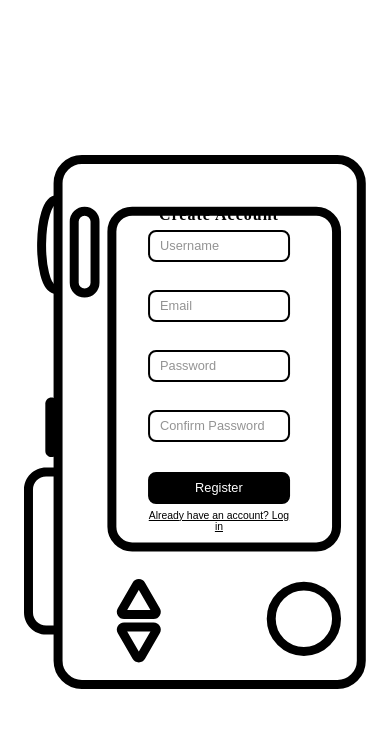
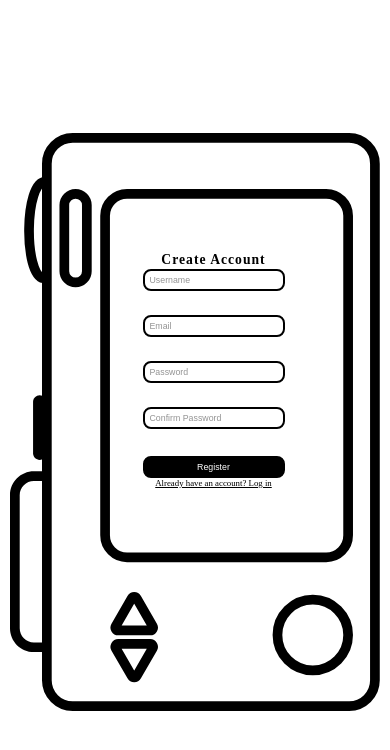
Before and after one commit to thisishafez/photo-book-frontend, a React (Vite) app: page /register in a window 390 px wide. Shown: the top 750 px of the page. Built offline with nearby package versions, Linux system fonts and the light colour scheme.

Commit message:
api notification approved/seen fix

```diff
--- a/src/pages/Register/register.css
+++ b/src/pages/Register/register.css
@@ -1,5 +1,3 @@
-/* src/pages/Register/Register.css */
-
 * {
   margin: 0;
   padding: 0;
@@ -12,14 +10,13 @@
   position: relative;
 }
 
-.left,
-.right {
+/* =========================
+   LEFT SIDE / CAMERA
+========================= */
+
+.left {
   flex: 1;
   min-height: 100vh;
-}
-
-/* LEFT - White side with camera */
-.left {
   display: flex;
   justify-content: center;
   align-items: center;
@@ -29,182 +26,153 @@
   z-index: 2;
 }
 
-/* CAMERA */
 .camera {
   position: relative;
   width: min(80%, 600px);
-  max-height: 90vh;
-  display: flex;
-  justify-content: center;
-  align-items: center;
+  aspect-ratio: 953 / 1487;
 }
 
 .camera img {
+  width: 100%;
+  height: 100%;
+  object-fit: contain;
   display: block;
-  width: 100%;
-  height: auto;
-  max-height: 85vh;
-  object-fit: contain;
 }
 
-/* FORM */
+/* =========================
+   REGISTER FORM
+========================= */
+
 .registerBox {
   position: absolute;
-  top: 40%;
-  left: 57%;
-  transform: translate(-50%, -50%);
-  width: 45%;
-  max-height: 80%;
+  left: 35%;
+  /*
+    DESKTOP FORM POSITION
+    Increase = move DOWN
+    Decrease = move UP
+  */
+  top: 20%;
+  width: 40%;
+  height: 62.9%;
   display: flex;
   flex-direction: column;
-  gap: 6px;
-  padding: 8px 10px;
-  overflow-y: auto;
-}
-
-.registerBox::-webkit-scrollbar {
-  width: 0;
-  background: transparent;
-}
-.registerBox {
-  scrollbar-width: none;
+  justify-content: flex-start;
+  /*
+    Space between elements
+    Increase for more spacing
+  */
+  gap: 1px;
+  padding: 6px;
 }
 
 .registerBox h2 {
   text-align: center;
-  margin-bottom: 2px;
+  margin-bottom: 3px;
   font-size: clamp(1rem, 2vw, 1.6rem);
   font-family: serif;
   letter-spacing: 1px;
   color: #000;
-  flex-shrink: 0;
 }
 
-.registerBox .form-group {
+.form-group {
   display: flex;
   flex-direction: column;
-  width: 100%;
   position: relative;
-  flex-shrink: 0;
+  height: 38px;
 }
 
 .registerBox input {
-  padding: 8px 14px;
+  width: 100%;
+  height: 38px;
+  padding: 6px 10px;
   border: 2px solid black;
   border-radius: 8px;
-  font-size: clamp(0.75rem, 1vw, 0.9rem);
-  outline: none;
   background: transparent;
   font-family: sans-serif;
-  width: 100%;
-  height: 38px;
+  font-size: clamp(.8rem, 1.2vw, 1rem);
+  outline: none;
 }
 
 .registerBox input::placeholder {
   color: #666;
-  opacity: 0.7;
+  opacity: .7;
 }
 
 .registerBox input:focus {
-  border-color: #000;
-  background: rgba(0, 0, 0, 0.02);
+  background: rgba(0, 0, 0, .03);
 }
 
+/* =========================
+   ERROR TEXT - FIXED
+   - Absolutely positioned so it takes NO space
+   - Sticks to bottom of input
+   - No background box
+   - Tiny red text only
+========================= */
+
+.error-message {
+  position: absolute;
+  top: calc(100% - 1px);
+  left: 0;
+  color: #dc2626;
+  font-family: sans-serif;
+  font-size: clamp(2px, 1.1vw, 7px);
+  line-height: 1;
+  padding: 0;
+  margin: 0;
+  background: transparent !important;
+  border: none !important;
+  box-shadow: none !important;
+  pointer-events: none;
+  white-space: nowrap;
+  transform: translateY(-35%);
+}
+
+/* Input error state - only red border */
 .registerBox input.error {
   border-color: #dc2626;
-  background: rgba(220, 38, 38, 0.05);
+  background: rgba(220, 38, 38, .03);
 }
 
-.registerBox input.error:focus {
-  border-color: #dc2626;
-  background: rgba(220, 38, 38, 0.08);
-}
-
-.registerBox input:disabled {
-  opacity: 0.6;
-  cursor: not-allowed;
-  background: rgba(0, 0, 0, 0.05);
-}
-
-.error-message {
-  color: #dc2626;
-  font-size: clamp(0.6rem, 0.7vw, 0.75rem);
-  margin-top: 1px;
-  font-family: sans-serif;
-  animation: fadeIn 0.2s ease;
-  min-height: 16px;
-  line-height: 1.2;
-}
-
-@keyframes fadeIn {
-  from {
-    opacity: 0;
-    transform: translateY(-4px);
-  }
-  to {
-    opacity: 1;
-    transform: translateY(0);
-  }
-}
+/* =========================
+   BUTTON
+========================= */
 
 .registerBox button {
-  padding: 8px 16px;
+  width: 100%;
+  height: 38px;
+  margin-top: 3px;
+  border-radius: 8px;
   border: 2px solid black;
-  border-radius: 8px;
-  background: black;
+  background: #000;
   color: white;
-  font-size: clamp(0.75rem, 1vw, 0.9rem);
   cursor: pointer;
-  font-weight: 500;
-  transition: all 0.2s ease;
-  width: 100%;
-  margin-top: 2px;
-  height: 38px;
-  flex-shrink: 0;
+  font-size: clamp(.8rem, 1.2vw, 1rem);
 }
 
 .registerBox button:hover {
-  opacity: 0.85;
-  transform: scale(0.98);
-}
-
-.registerBox button:active {
-  transform: scale(0.95);
+  opacity: .85;
 }
 
 .registerBox button:disabled {
-  opacity: 0.7;
-  cursor: not-allowed;
-  transform: none;
+  opacity: .7;
 }
 
-.registerBox button:disabled:hover {
-  opacity: 0.7;
-  transform: none;
+/* LOGIN */
+.login-link {
+  text-align: center;
+  font-size: clamp(.55rem, .8vw, .8rem);
 }
 
-/* Link to Login */
-.registerBox .login-link {
-  text-align: center;
-  margin-top: 2px;
-  font-size: clamp(0.65rem, 0.8vw, 0.8rem);
-  font-family: sans-serif;
-  flex-shrink: 0;
+.login-link a {
+  color: #000;
+  text-decoration: underline;
 }
 
-.registerBox .login-link a {
-  color: black;
-  text-decoration: underline;
-  font-weight: 500;
-  cursor: pointer;
-  transition: opacity 0.2s;
-}
+/* =========================
+   RIGHT SIDE
+========================= */
 
-.registerBox .login-link a:hover {
-  opacity: 0.6;
-}
-
-/* RIGHT - Image background with overlay */
 .right {
   flex: 1;
   min-height: 100vh;
@@ -214,60 +182,44 @@
 }
 
 .right::before {
-  content: '';
+  content: "";
   position: absolute;
-  top: 0;
-  left: 0;
-  right: 0;
-  bottom: 0;
-  background: url('../../assets/favourite.jpg') center center / cover no-repeat;
-  filter: blur(4px) brightness(0.7);
+  inset: 0;
+  background: url('../../assets/favourite.jpg') center / cover no-repeat;
+  filter: blur(4px) brightness(.7);
   transform: scale(1.1);
-  transition: filter 0.3s ease;
 }
 
-/* Slight overlay for better text readability */
 .right::after {
-  content: '';
+  content: "";
   position: absolute;
-  top: 0;
-  left: 0;
-  right: 0;
-  bottom: 0;
-  background: rgba(0, 0, 0, 0.3);
-  z-index: 1;
+  inset: 0;
+  background: rgba(0, 0, 0, .3);
 }
 
 .right-content {
   position: relative;
   z-index: 2;
-  max-width: 450px;
-  text-align: center;
-  color: #fff;
-  padding: 20px;
+  min-height: 100vh;
   display: flex;
   flex-direction: column;
+  justify-content: center;
   align-items: center;
+  text-align: center;
+  color: white;
+  padding: 20px;
   gap: 16px;
-  margin: 0 auto;
-  justify-content: center;
-  min-height: 100vh;
 }
 
-/* Logo Wrapper */
 .logo-wrapper {
-  background: rgba(255, 255, 255, 0.95);
+  width: 120px;
+  height: 120px;
   padding: 20px;
+  background: white;
   border-radius: 16px;
-  display: inline-flex;
+  display: flex;
   align-items: center;
   justify-content: center;
-  width: 120px;
-  height: 120px;
-  margin-bottom: 8px;
-  box-shadow: 0 8px 32px rgba(0, 0, 0, 0.3);
-  backdrop-filter: blur(10px);
-  border: 1px solid rgba(255, 255, 255, 0.2);
 }
 
 .logo-wrapper img {
@@ -278,43 +230,57 @@
 
 .right-content h1 {
   font-size: clamp(2.5rem, 4vw, 4.5rem);
-  font-family: 'Georgia', 'Times New Roman', serif;
+  font-family: Georgia, serif;
   font-style: italic;
-  font-weight: 700;
-  margin-bottom: 8px;
-  letter-spacing: 1px;
-  background: linear-gradient(135deg, #ffffff 0%, #f0f0f0 100%);
-  -webkit-background-clip: text;
-  -webkit-text-fill-color: transparent;
-  background-clip: text;
-  text-shadow: 0 2px 20px rgba(0, 0, 0, 0.3);
-  line-height: 1.2;
 }
 
 .right-content p {
+  max-width: 450px;
   font-size: clamp(1rem, 1.4vw, 1.3rem);
   line-height: 1.8;
-  font-family: 'Georgia', 'Times New Roman', serif;
+  font-family: Georgia, serif;
   font-style: italic;
-  opacity: 0.95;
-  color: #fff;
-  letter-spacing: 0.5px;
-  margin: 0;
-  text-shadow: 0 2px 10px rgba(0, 0, 0, 0.5);
 }
 
-.right-content .tagline {
-  font-size: clamp(0.8rem, 1.1vw, 1rem);
-  font-family: 'Georgia', 'Times New Roman', serif;
-  font-style: italic;
-  opacity: 0.8;
-  margin-top: 8px;
-  letter-spacing: 2px;
-  color: #fff;
-  text-shadow: 0 2px 10px rgba(0, 0, 0, 0.5);
+/* =========================
+   TABLET 901-1100
+   Fixes 970x868
+========================= */
+
+@media (min-width: 901px) and (max-width: 1100px) {
+  .registerBox {
+    /*
+      TABLET POSITION
+      Increase = lower
+      Decrease = higher
+    */
+    top: 20%;
+  }
+
+  .registerBox input {
+    height: 30px;
+    font-size: .8rem;
+  }
+
+  .registerBox button {
+    height: 30px;
+    font-size: .8rem;
+  }
+
+  .error-message {
+  transform: translateY(-35%);
 }
 
-/* MOBILE */
+  /* Remove any margin that might push error down */
+  .form-group {
+    margin-bottom: 0;
+  }
+}
+
+/* =========================
+   MOBILE 600-900
+========================= */
+
 @media (max-width: 900px) {
   .container {
     flex-direction: column;
@@ -325,87 +291,108 @@
   }
 
   .left {
-    min-height: 100vh;
-    padding: 15px;
+    padding: 10px;
   }
 
   .camera {
-    width: 95%;
-    max-height: 95vh;
-  }
-
-  .camera img {
-    max-height: 90vh;
+    width: min(95vw, 650px);
   }
 
   .registerBox {
-    width: 45%;
-    gap: 5px;
-    padding: 6px 8px;
-    max-height: 85%;
+    /*
+      MOBILE POSITION
+      Increase = lower
+      Decrease = higher
+    */
+    top: 20%;
+    padding: 3px;
+    gap: 0;
+  }
+
+  .registerBox h2 {
+    font-size: clamp(.8rem, 3.5vw, 1.1rem);
+    margin-bottom: 1px;
   }
 
   .registerBox input {
-    padding: 7px 12px;
-    font-size: 0.85rem;
-    height: 35px;
+  height: 100%;
+  font-size: clamp(.55rem, 2vw, .8rem);
+  line-height: 1;
+  padding: 1px 5px;
+}
+
+  .registerBox button {
+    height: clamp(22px, 5vw, 30px);
+    font-size: clamp(.55rem, 2vw, .8rem);
   }
 
-  .registerBox button {
-    padding: 7px 12px;
-    font-size: 0.85rem;
-    height: 35px;
+  .form-group {
+  height: clamp(22px, 5vw, 30px);
+  }
+
+  .error-message {
+  transform: translateY(-35%);
+}
+}
+
+/* =========================
+   VERY SMALL PHONES
+========================= */
+
+@media (max-width: 380px) {
+  .registerBox {
+    /*
+      VERY SMALL PHONE POSITION
+      Increase = lower
+      Decrease = higher
+    */
+    top: 20%;
+    padding: 1px;
+    gap: 0;
   }
 
   .registerBox h2 {
-    font-size: 1.2rem;
-  }
-}
-
-/* Small phones */
-@media (max-width: 480px) {
-  .registerBox {
-    width: 45%;
-    gap: 4px;
-    padding: 5px 6px;
+    font-size: .75rem;
   }
 
   .registerBox input {
-    padding: 6px 10px;
-    font-size: 0.8rem;
-    height: 32px;
+  height: 100%;
+  font-size: .6rem;
+  line-height: 1;
+  padding: 0 3px;
+}
+
+  .registerBox button {
+    height: 20px;
+    font-size: .6rem;
   }
 
-  .registerBox button {
-    padding: 6px 10px;
-    font-size: 0.8rem;
-    height: 32px;
-  }
-
-  .registerBox h2 {
-    font-size: 1rem;
+  /* Remove any margin that might push error down */
+  .form-group {
+  height: 20px;
   }
 
   .error-message {
-    font-size: 0.65rem;
-    min-height: 14px;
-  }
+  transform: translateY(-35%);
+}
 }
 
-/* Flash effect */
+/* =========================
+   FLASH EFFECT
+========================= */
+
 .container.flash {
-  animation: flashEffect 0.3s ease;
+  animation: flashEffect .3s ease;
 }
 
 @keyframes flashEffect {
   0% {
-    background-color: #fff;
+    filter: brightness(1);
   }
   50% {
-    background-color: #ffffff;
     filter: brightness(2);
   }
   100% {
-    background-color: #fff;
+    filter: brightness(1);
   }
 }
```
Also changed, not shown: src/contexts/NotificationContext.jsx (+41 -7 lines), src/pages/Notifications/notifications.jsx (+62 -8 lines).
